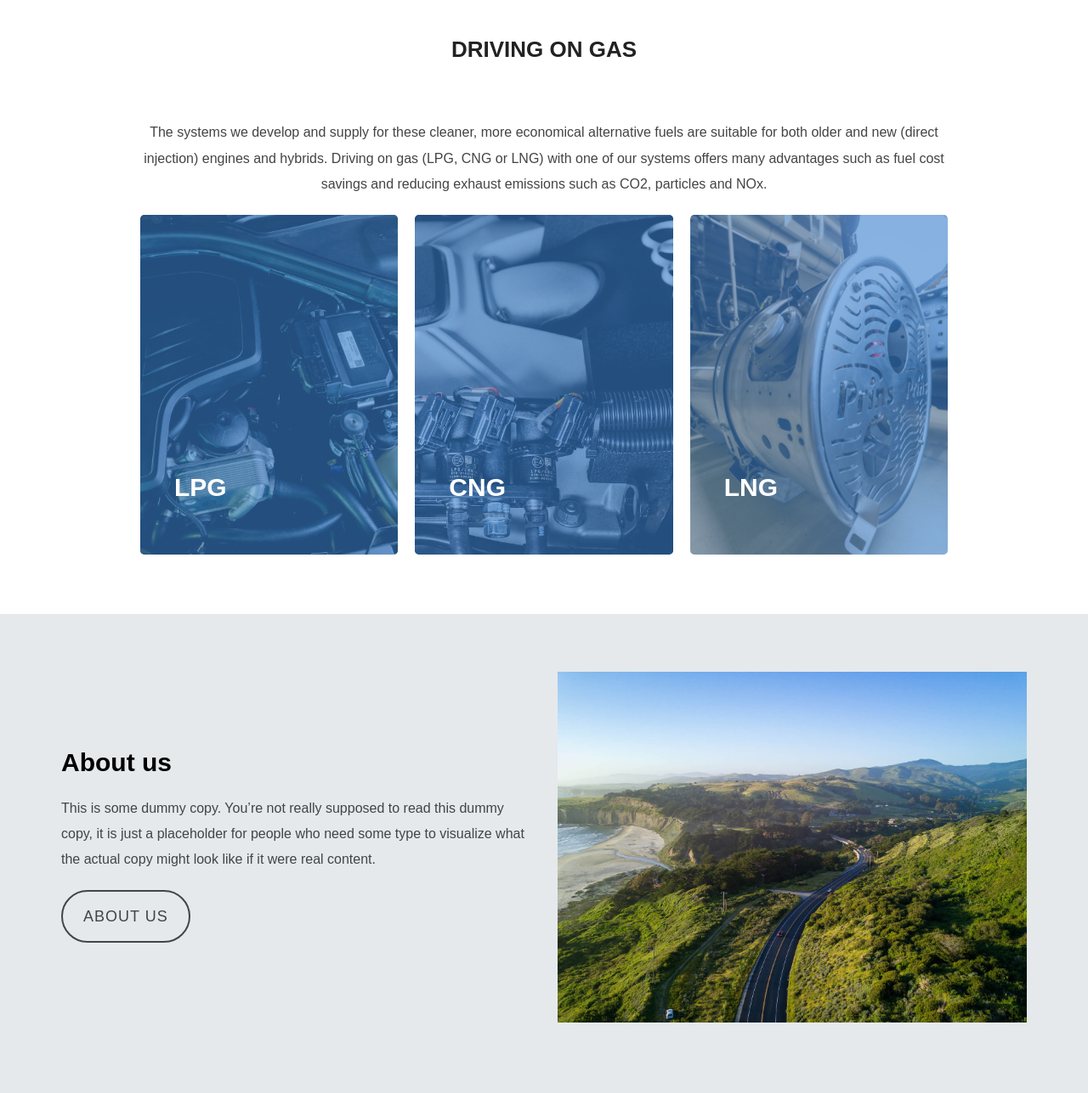
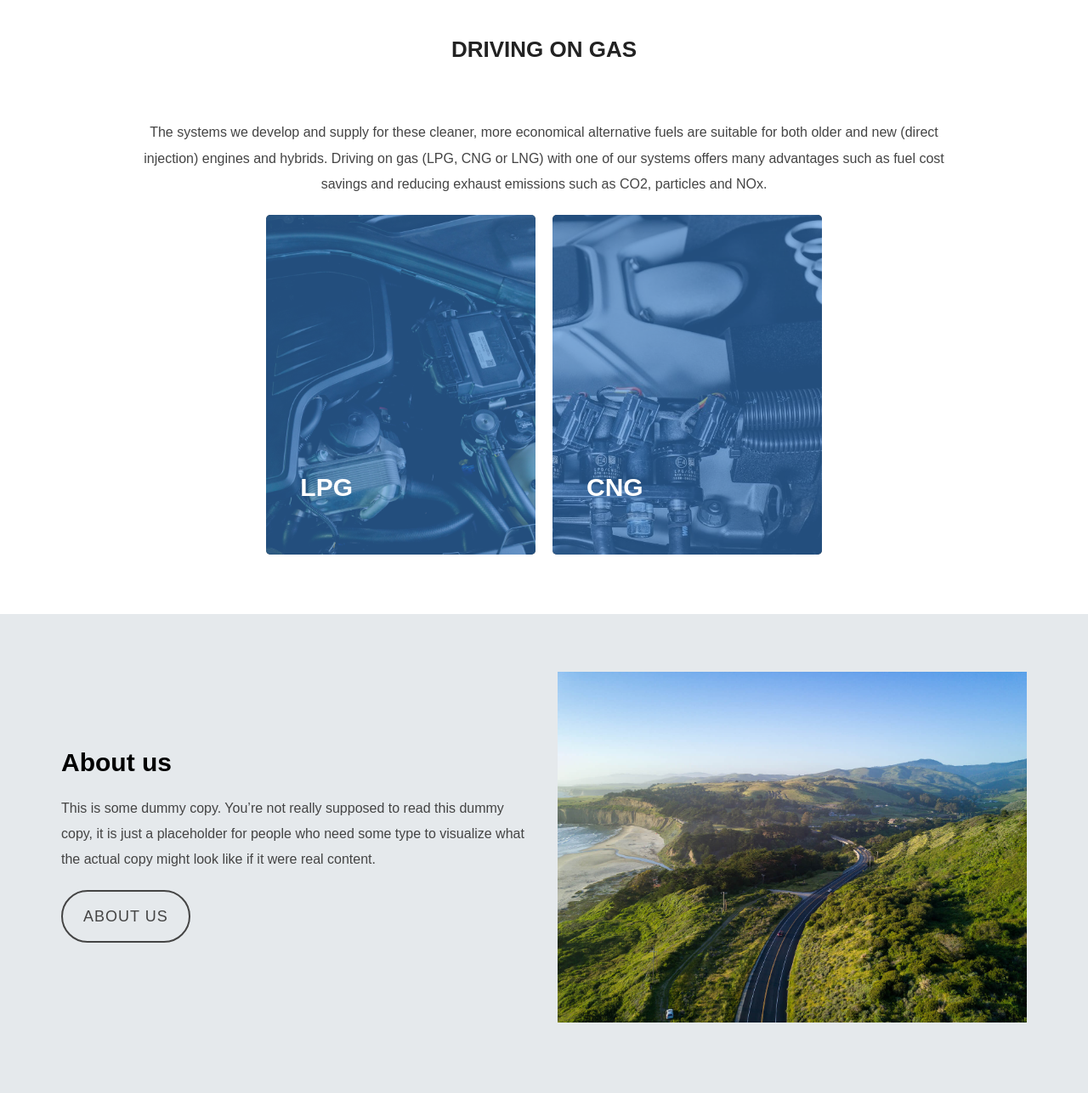
Before and after one commit to aldotoci/prins, a PHP site: page / in a window 1280 px wide. Shown: the part 805-2092 px from the top of the page at 85% size. Run offline with PHP 8.4, Linux system fonts and the light colour scheme; some web fonts are replaced.

Commit message:
First commit

```diff
--- a/index.css
+++ b/index.css
@@ -5,6 +5,7 @@
     margin-right: auto;
     overflow: auto;
     padding-bottom: 15px;
+    justify-content: center;
 }
 .type-of-g .container{
     height: 400px;
--- a/index.html
+++ b/index.html
@@ -1100,16 +1100,16 @@
                                     </div>
                                 </div>
                             </div>
-                            <div class="wrapper LNG">
-                                <div class="container ">
-                                    <h2>LNG</h2>
-                                    <div property="schema:text"
-                                         class="field--label-hidden">
-                                        LNG stands for ‘Liquefied Natural Gas’.&nbsp;LNG is used as a fuel for road
-                                        transport and in marine and industrial applications.
-                                    </div>
-                                </div>
-                            </div>
+<!--                            <div class="wrapper LNG">-->
+<!--                                <div class="container ">-->
+<!--                                    <h2>LNG</h2>-->
+<!--                                    <div property="schema:text"-->
+<!--                                         class="field&#45;&#45;label-hidden">-->
+<!--                                        LNG stands for ‘Liquefied Natural Gas’.&nbsp;LNG is used as a fuel for road-->
+<!--                                        transport and in marine and industrial applications.-->
+<!--                                    </div>-->
+<!--                                </div>-->
+<!--                            </div>-->
                         </div>
 
                         <div style="height:55px" aria-hidden="true" class="wp-block-spacer"></div>
```
Also changed, not shown: 2 other files.
